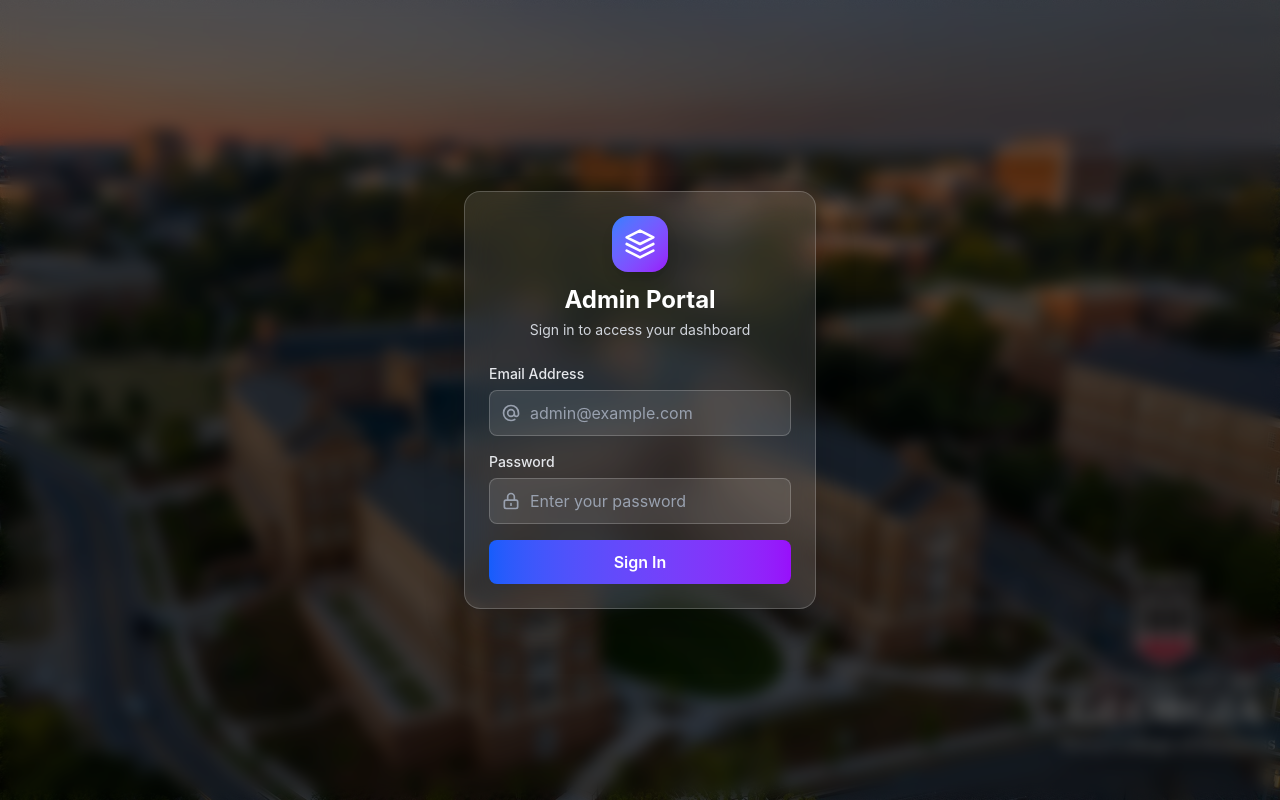
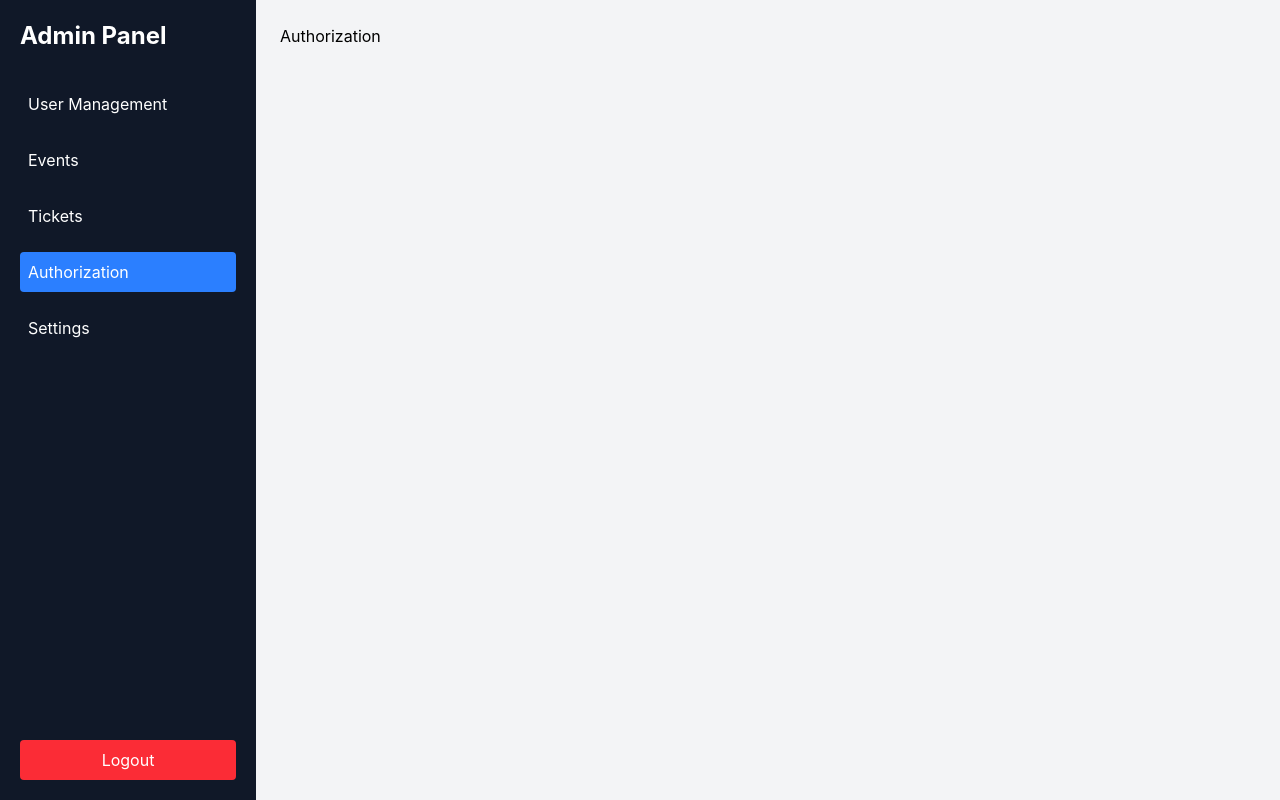
Before and after one commit to navodya9434/Event-and-Club-Management, a React (Vite) app in the folder frontend/: page /admin/auth in a window 1280 px wide. Before the commit this address led to /admin/login. Built offline with nearby package versions, Linux system fonts and the light colour scheme.

Commit message:
Enhance admin dashboard UI and auth flow
- Added sidebar navigation using NavLink
- Implemented logout functionality with token removal
- Redirect to login page after logout
- Integrated nested routing with Outlet

```diff
--- a/frontend/src/App.jsx
+++ b/frontend/src/App.jsx
@@ -1,14 +1,36 @@
 import React from "react";
 import { Routes, Route, Navigate } from "react-router-dom";
-import AdminLogin from "../src/pages/login";
-import AdminDashboard from "../src/pages/dashboard";
+
+import AdminLogin from "./pages/login";
+import AdminDashboard from "./pages/dashboard";
+
+// child pages
+import UserManagement from "./pages/UserManagement";
+import Events from "./pages/Events";
+import Tickets from "./pages/Tickets";
+import Authorization from "./pages/Authorization";
+import Settings from "./pages/Settings";
 
 function App() {
   return (
     <Routes>
+      {/* redirect root */}
       <Route path="/" element={<Navigate to="/admin/login" replace />} />
+
+      {/* login */}
       <Route path="/admin/login" element={<AdminLogin />} />
-      <Route path="/dashboard" element={<AdminDashboard />} />
+
+      {/* dashboard layout with sidebar */}
+      <Route path="/admin" element={<AdminDashboard />}>
+        <Route index element={<Navigate to="users" replace />} />
+        <Route path="users" element={<UserManagement />} />
+        <Route path="events" element={<Events />} />
+        <Route path="tickets" element={<Tickets />} />
+        <Route path="auth" element={<Authorization />} />
+        <Route path="settings" element={<Settings />} />
+      </Route>
+
+      {/* fallback */}
       <Route path="*" element={<Navigate to="/admin/login" replace />} />
     </Routes>
   );
--- /dev/null
+++ b/frontend/src/pages/Authorization.jsx
@@ -0,0 +1,11 @@
+import React from 'react';
+
+const Authorization = () => {
+  return (
+    <div>
+      <h1>Authorization</h1>
+    </div>
+  );
+}
+
+export default Authorization;
--- /dev/null
+++ b/frontend/src/pages/Events.jsx
@@ -0,0 +1,11 @@
+import React from 'react';
+
+const Events = () => {
+  return (
+    <div>
+      <h1>Events</h1>
+    </div>
+  );
+}
+
+export default Events;
--- /dev/null
+++ b/frontend/src/pages/Settings.jsx
@@ -0,0 +1,11 @@
+import React from 'react';
+
+const Settings = () => {
+  return (
+    <div>
+      <h1>Settings</h1>
+    </div>
+  );
+}
+
+export default Settings;
--- /dev/null
+++ b/frontend/src/pages/Tickets.jsx
@@ -0,0 +1,11 @@
+import React from 'react';
+
+const Tickets = () => {
+  return (
+    <div>
+      <h1>Tickets</h1>
+    </div>
+  );
+}
+
+export default Tickets;
--- /dev/null
+++ b/frontend/src/pages/UserManagement.jsx
@@ -0,0 +1,11 @@
+import React from 'react';
+
+const UserManagement = () => {
+  return (
+    <div>
+      <h1>User Management</h1>
+    </div>
+  );
+}
+
+export default UserManagement;
--- a/frontend/src/pages/dashboard.jsx
+++ b/frontend/src/pages/dashboard.jsx
@@ -1,12 +1,87 @@
 import React from "react";
+import { NavLink, Outlet, useNavigate } from "react-router-dom";
 
-function dashboard() {
+function Dashboard() {
+  const navigate = useNavigate();
+
+  const handleLogout = () => {
+    localStorage.removeItem("token");
+
+    // redirect to login
+    navigate("/admin/login");
+  };
+
   return (
-    <div style={{ padding: "20px" }}>
-      <h1>Admin Dashboard</h1>
-      <p>Welcome, admin!</p>
+    <div className="flex min-h-screen">
+      {/* Sidebar */}
+      <div className="w-64 bg-gray-900 text-white p-5 flex flex-col justify-between">
+        <div>
+          <h2 className="text-2xl font-bold mb-8">Admin Panel</h2>
+
+          <nav className="space-y-4">
+            <NavLink
+              to="/admin/users"
+              className={({ isActive }) =>
+                `block p-2 rounded ${
+                  isActive ? "bg-blue-500" : "hover:bg-gray-700"
+                }`
+              }
+            >
+              User Management
+            </NavLink>
+
+            <NavLink
+              to="/admin/events"
+              className={({ isActive }) =>
+                `block p-2 rounded ${isActive ? "bg-blue-500" : "hover:bg-gray-700"}`
+              }
+            >
+              Events
+            </NavLink>
+
+            <NavLink
+              to="/admin/tickets"
+              className={({ isActive }) =>
+                `block p-2 rounded ${isActive ? "bg-blue-500" : "hover:bg-gray-700"}`
+              }
+            >
+              Tickets
+            </NavLink>
+
+            <NavLink
+              to="/admin/auth"
+              className={({ isActive }) =>
+                `block p-2 rounded ${isActive ? "bg-blue-500" : "hover:bg-gray-700"}`
+              }
+            >
+              Authorization
+            </NavLink>
+
+            <NavLink
+              to="/admin/settings"
+              className={({ isActive }) =>
+                `block p-2 rounded ${isActive ? "bg-blue-500" : "hover:bg-gray-700"}`
+              }
+            >
+              Settings
+            </NavLink>
+          </nav>
+        </div>
+
+        <button
+          onClick={handleLogout}
+          className="bg-red-500 hover:bg-red-600 p-2 rounded mt-6"
+        >
+          Logout
+        </button>
+      </div>
+
+      {/* Main Content */}
+      <div className="flex-1 bg-gray-100 p-6">
+        <Outlet />
+      </div>
     </div>
   );
 }
 
-export default dashboard;
+export default Dashboard;
--- a/frontend/src/pages/login.jsx
+++ b/frontend/src/pages/login.jsx
@@ -15,7 +15,7 @@ function Login() {
     // Simulate API call
     setTimeout(() => {
       if (email === "admin@example.com" && password === "admin123") {
-        navigate("/dashboard");
+        navigate("/admin/users");
       } else {
         alert("Invalid credentials");
         setIsLoading(false);
@@ -39,12 +39,24 @@ function Login() {
           {/* Logo/Brand */}
           <div className="text-center mb-6">
             <div className="inline-flex items-center justify-center w-14 h-14 bg-linear-to-br from-blue-500 to-purple-600 rounded-2xl shadow-lg mb-3">
-              <svg className="w-8 h-8 text-white" fill="none" stroke="currentColor" viewBox="0 0 24 24">
-                <path strokeLinecap="round" strokeLinejoin="round" strokeWidth="2" d="M12 2L2 7l10 5 10-5-10-5zM2 17l10 5 10-5M2 12l10 5 10-5"></path>
+              <svg
+                className="w-8 h-8 text-white"
+                fill="none"
+                stroke="currentColor"
+                viewBox="0 0 24 24"
+              >
+                <path
+                  strokeLinecap="round"
+                  strokeLinejoin="round"
+                  strokeWidth="2"
+                  d="M12 2L2 7l10 5 10-5-10-5zM2 17l10 5 10-5M2 12l10 5 10-5"
+                ></path>
               </svg>
             </div>
             <h2 className="text-2xl font-bold text-white mb-1">Admin Portal</h2>
-            <p className="text-gray-300 text-sm">Sign in to access your dashboard</p>
+            <p className="text-gray-300 text-sm">
+              Sign in to access your dashboard
+            </p>
           </div>
 
           {/* Login Form */}
@@ -55,8 +67,18 @@ function Login() {
               </label>
               <div className="relative">
                 <div className="absolute inset-y-0 left-0 pl-3 flex items-center pointer-events-none">
-                  <svg className="h-5 w-5 text-gray-400" fill="none" stroke="currentColor" viewBox="0 0 24 24">
-                    <path strokeLinecap="round" strokeLinejoin="round" strokeWidth="2" d="M16 12a4 4 0 10-8 0 4 4 0 008 0zm0 0v1.5a2.5 2.5 0 005 0V12a9 9 0 10-9 9m4.5-1.206a8.959 8.959 0 01-4.5 1.207"></path>
+                  <svg
+                    className="h-5 w-5 text-gray-400"
+                    fill="none"
+                    stroke="currentColor"
+                    viewBox="0 0 24 24"
+                  >
+                    <path
+                      strokeLinecap="round"
+                      strokeLinejoin="round"
+                      strokeWidth="2"
+                      d="M16 12a4 4 0 10-8 0 4 4 0 008 0zm0 0v1.5a2.5 2.5 0 005 0V12a9 9 0 10-9 9m4.5-1.206a8.959 8.959 0 01-4.5 1.207"
+                    ></path>
                   </svg>
                 </div>
                 <input
@@ -76,8 +98,18 @@ function Login() {
               </label>
               <div className="relative">
                 <div className="absolute inset-y-0 left-0 pl-3 flex items-center pointer-events-none">
-                  <svg className="h-5 w-5 text-gray-400" fill="none" stroke="currentColor" viewBox="0 0 24 24">
-                    <path strokeLinecap="round" strokeLinejoin="round" strokeWidth="2" d="M12 15v2m-6 4h12a2 2 0 002-2v-6a2 2 0 00-2-2H6a2 2 0 00-2 2v6a2 2 0 002 2zm10-10V7a4 4 0 00-8 0v4h8z"></path>
+                  <svg
+                    className="h-5 w-5 text-gray-400"
+                    fill="none"
+                    stroke="currentColor"
+                    viewBox="0 0 24 24"
+                  >
+                    <path
+                      strokeLinecap="round"
+                      strokeLinejoin="round"
+                      strokeWidth="2"
+                      d="M12 15v2m-6 4h12a2 2 0 002-2v-6a2 2 0 00-2-2H6a2 2 0 00-2 2v6a2 2 0 002 2zm10-10V7a4 4 0 00-8 0v4h8z"
+                    ></path>
                   </svg>
                 </div>
                 <input
@@ -98,9 +130,24 @@ function Login() {
             >
               {isLoading ? (
                 <span className="flex items-center justify-center">
-                  <svg className="animate-spin -ml-1 mr-3 h-5 w-5 text-white" fill="none" viewBox="0 0 24 24">
-                    <circle className="opacity-25" cx="12" cy="12" r="10" stroke="currentColor" strokeWidth="4"></circle>
-                    <path className="opacity-75" fill="currentColor" d="M4 12a8 8 0 018-8V0C5.373 0 0 5.373 0 12h4zm2 5.291A7.962 7.962 0 014 12H0c0 3.042 1.135 5.824 3 7.938l3-2.647z"></path>
+                  <svg
+                    className="animate-spin -ml-1 mr-3 h-5 w-5 text-white"
+                    fill="none"
+                    viewBox="0 0 24 24"
+                  >
+                    <circle
+                      className="opacity-25"
+                      cx="12"
+                      cy="12"
+                      r="10"
+                      stroke="currentColor"
+                      strokeWidth="4"
+                    ></circle>
+                    <path
+                      className="opacity-75"
+                      fill="currentColor"
+                      d="M4 12a8 8 0 018-8V0C5.373 0 0 5.373 0 12h4zm2 5.291A7.962 7.962 0 014 12H0c0 3.042 1.135 5.824 3 7.938l3-2.647z"
+                    ></path>
                   </svg>
                   Signing in...
                 </span>
@@ -109,9 +156,6 @@ function Login() {
               )}
             </button>
           </form>
-
-
-
         </div>
       </div>
     </div>
```
